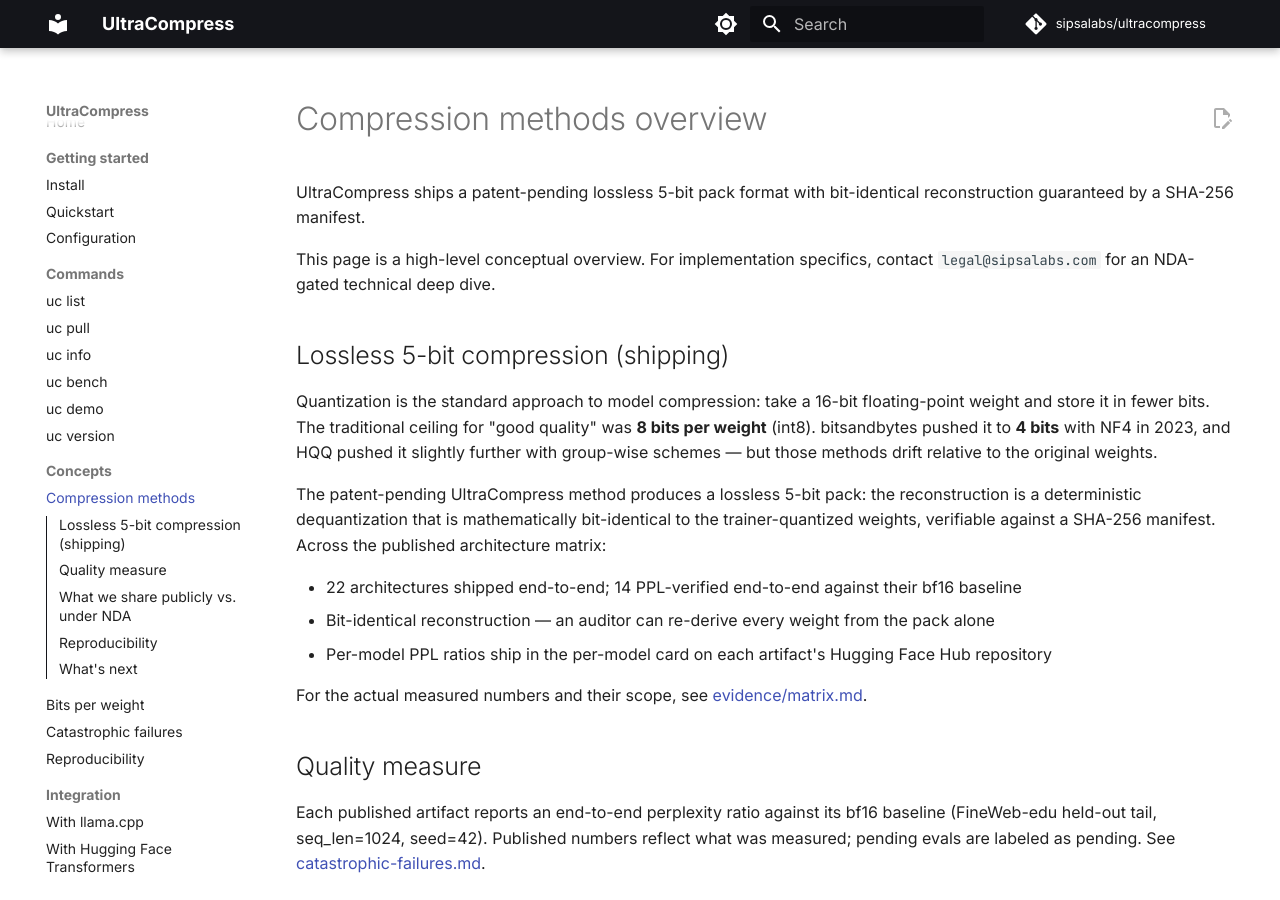
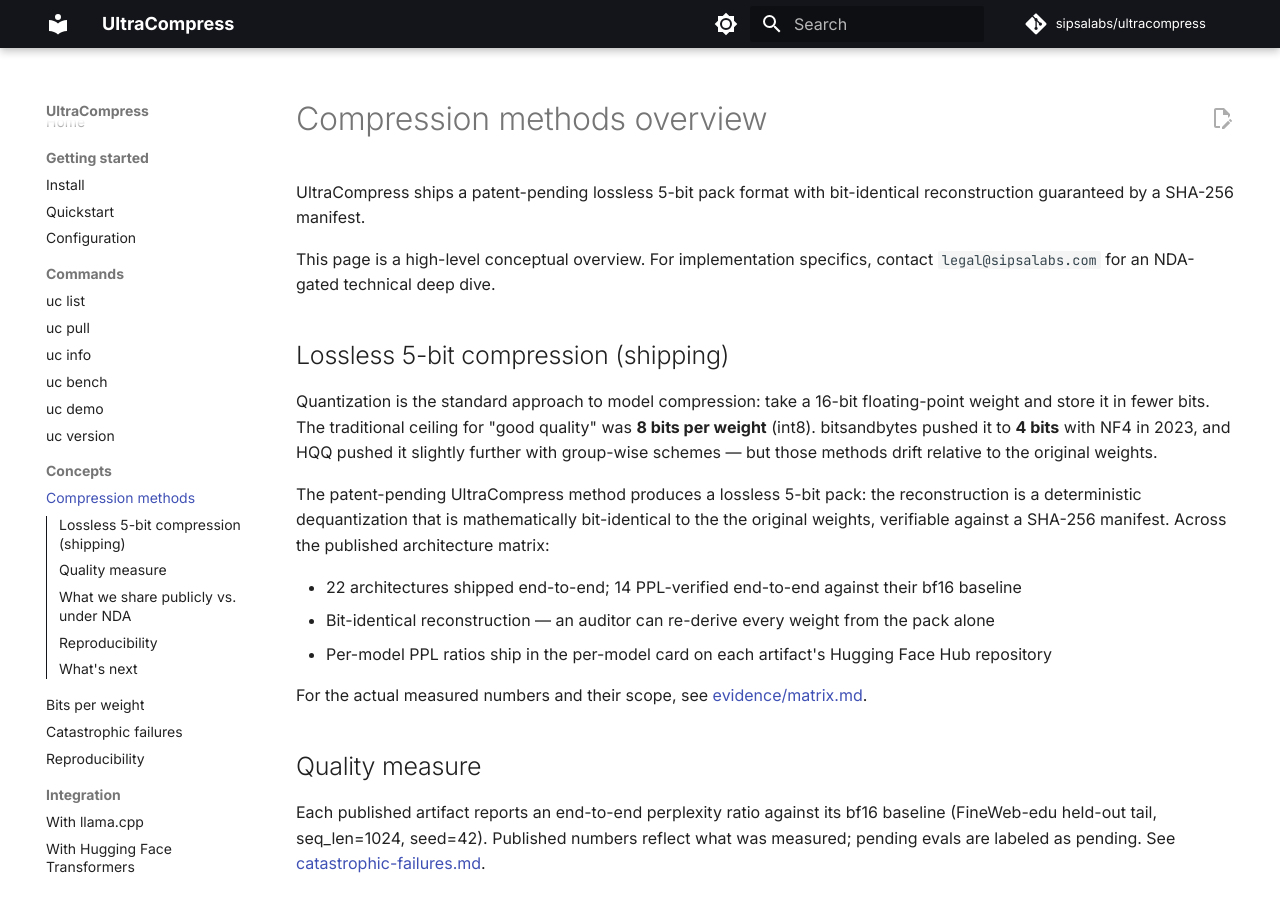
Before and after one commit to sipsalabs/ultracompress, an MkDocs documentation site: the page built from docs/concepts/compression-methods.md, in a window 1280 px wide and 900 px high. Built offline with MkDocs 1.6.1 and Material for MkDocs 9.7.7, drawn with Linux system fonts in a browser that asks for light colours; comment, search, counter and statistics services are not loaded; some of the changed text lies outside the part shown.

Commit message:
docs: remove trained-component disclosure from docs/concepts/compression-methods.md

```diff
--- a/docs/concepts/compression-methods.md
+++ b/docs/concepts/compression-methods.md
@@ -8,7 +8,7 @@
 
 Quantization is the standard approach to model compression: take a 16-bit floating-point weight and store it in fewer bits. The traditional ceiling for "good quality" was **8 bits per weight** (int8). bitsandbytes pushed it to **4 bits** with NF4 in 2023, and HQQ pushed it slightly further with group-wise schemes — but those methods drift relative to the original weights.
 
-The patent-pending UltraCompress method produces a lossless 5-bit pack: the reconstruction is a deterministic dequantization that is mathematically bit-identical to the trainer-quantized weights, verifiable against a SHA-256 manifest. Across the published architecture matrix:
+The patent-pending UltraCompress method produces a lossless 5-bit pack: the reconstruction is a deterministic dequantization that is mathematically bit-identical to the the original weights, verifiable against a SHA-256 manifest. Across the published architecture matrix:
 
 - 22 architectures shipped end-to-end; 14 PPL-verified end-to-end against their bf16 baseline
 - Bit-identical reconstruction — an auditor can re-derive every weight from the pack alone
```
Also changed, not shown: other parts of docs/concepts/compression-methods.md (+1 -1 lines).
